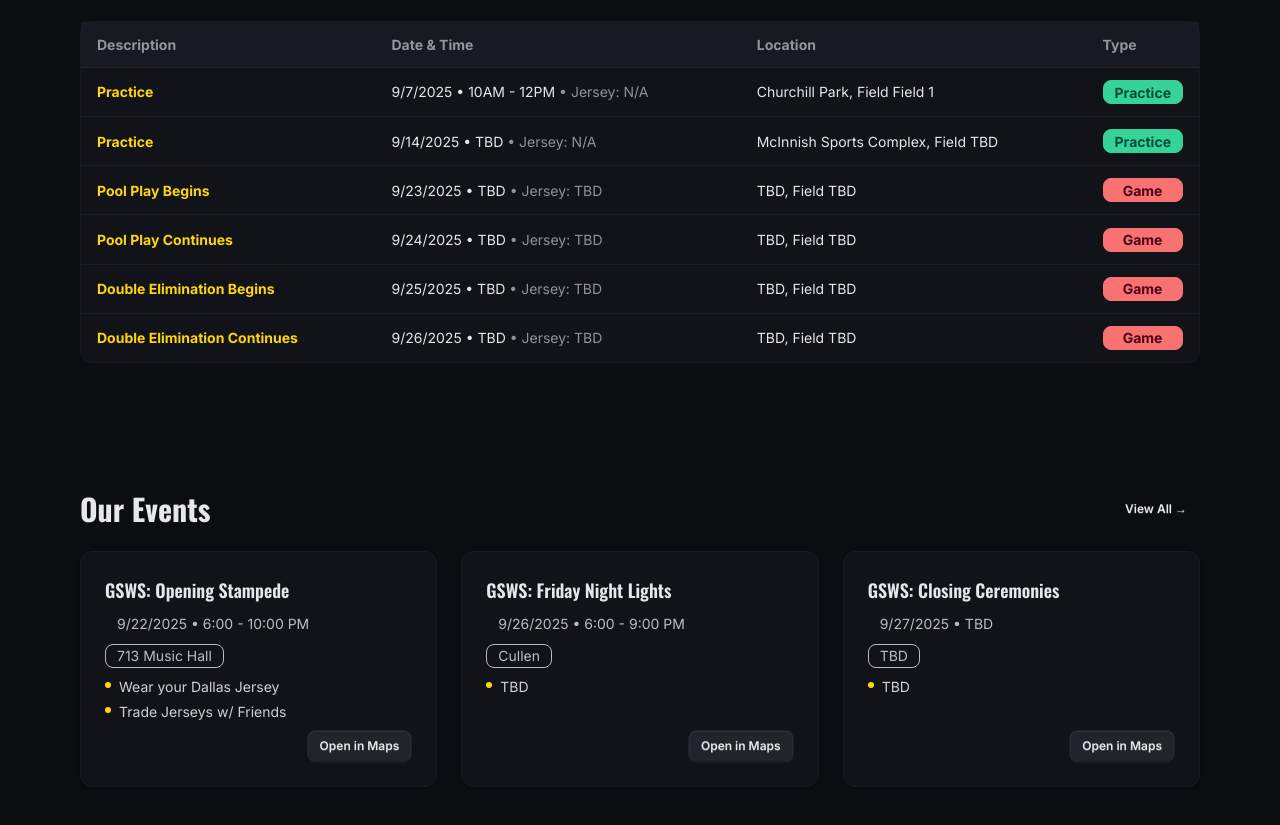
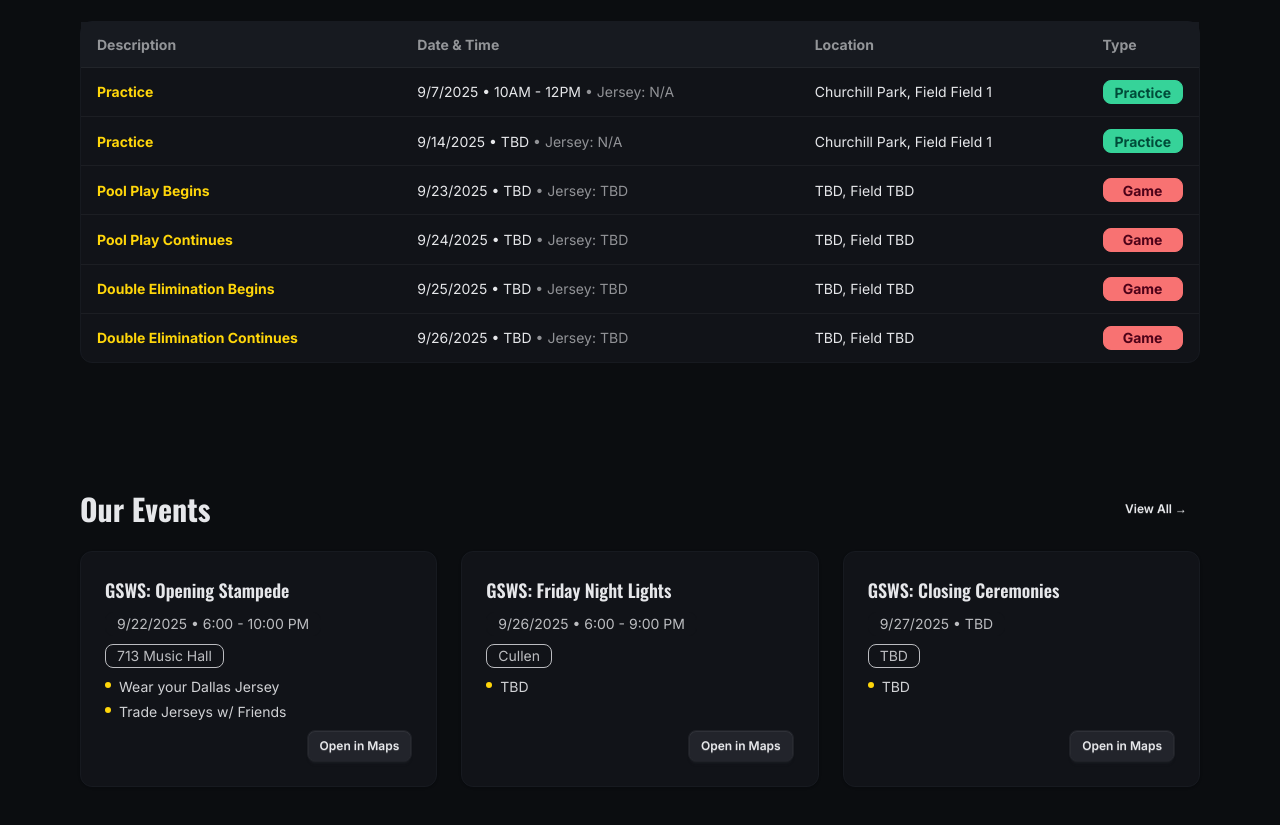
Before and after one commit to jdhawks2132/tk-next, a Next.js app: page / in a window 1280 px wide. Shown: the part 2226-3051 px from the top of the page. Built offline with nearby package versions, Linux system fonts and the light colour scheme.

Commit message:
practice update 9/14

```diff
--- a/src/data/schedules.ts
+++ b/src/data/schedules.ts
@@ -16,11 +16,11 @@ export const schedules: ScheduleItem[] = [
 	{
 		id: 8,
 		description: 'Practice',
-		field: 'TBD',
-		location: 'McInnish Sports Complex',
+		field: 'Field 1',
+		location: 'Churchill Park',
 		jersey: 'N/A',
-		googleMapsLink: 'https://goo.gl/maps/EeTL6Zy5ErWWM2nF9',
-		imageUrl: '/images/mckinnish.jpg',
+		googleMapsLink: 'https://maps.app.goo.gl/wmGzYQWh2eFZnAvX6',
+		imageUrl: '/images/churchill_park.jpeg',
 		date: '9/14/2025',
 		time: 'TBD',
 		isGame: false,
```
